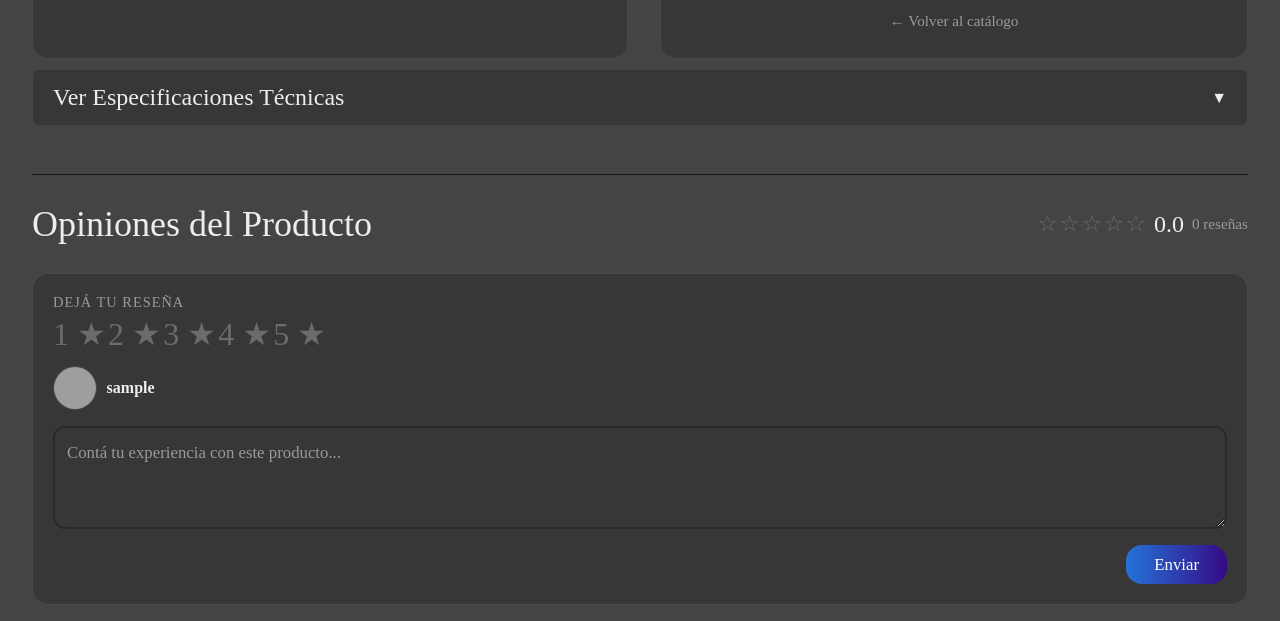
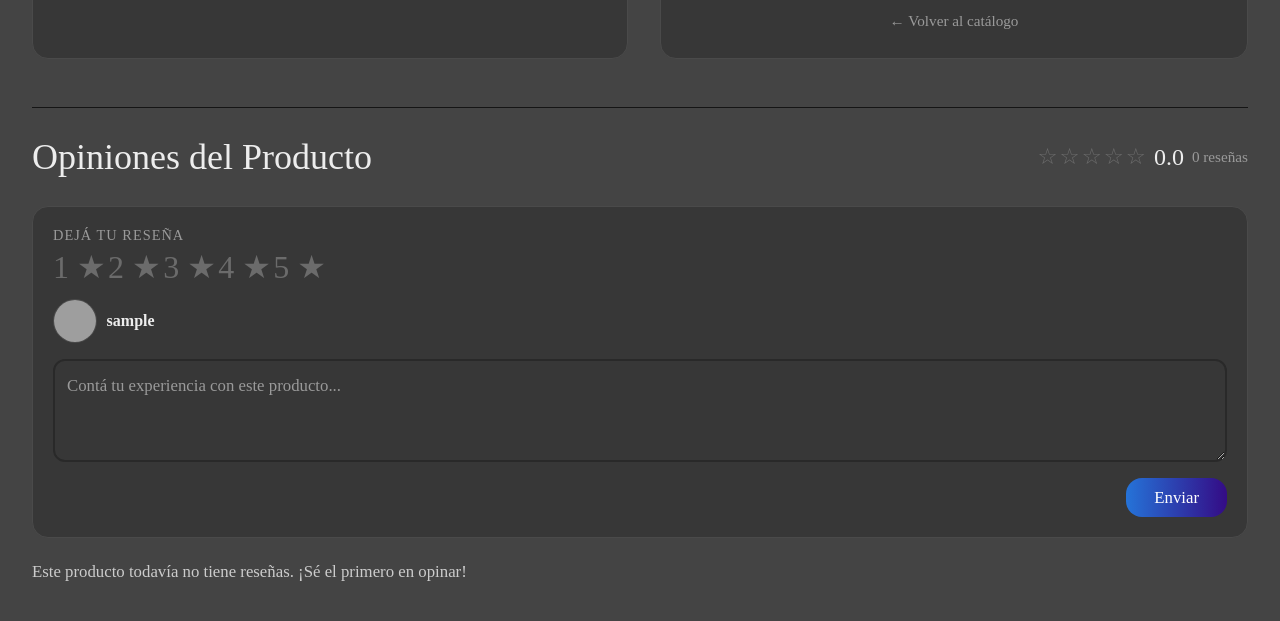
Before and after one commit to OscarNT11/IndieCore, a PHP site: page /index.php?pagina=producto&id=44 in a window 1280 px wide. Shown: the part 607-1228 px from the top of the page. Run offline with PHP 8.4, Linux system fonts and the light colour scheme; the visitor is signed in with stand-in values (Sample User, id 1); data comes from the database, SQL or seed files in the repository; data that the repository does not hold is empty; some web fonts are replaced; grey boxes are pictures that could not be loaded.

Commit message:
Quitar detalles tecnicos

```diff
--- a/views/paginaProducto.php
+++ b/views/paginaProducto.php
@@ -131,18 +131,6 @@ require __DIR__ . '/header.php';
                         &larr; Volver al catálogo
                     </a>
                 </aside>
-            </div>
-
-            <!-- ---------- Especificaciones ---------- -->
-            <div class="especificaciones-producto">
-                <details class="especificaciones-toggle">
-                    <summary>Ver Especificaciones Técnicas</summary>
-
-                    <div class="contenido-especificaciones">
-                        <h3>Detalles del Producto</h3>
-                        <p class="descripcion"><?php echo htmlspecialchars($producto['informacion'] ?? ''); ?></p>
-                    </div>
-                </details>
             </div>
 
         </section>
```
